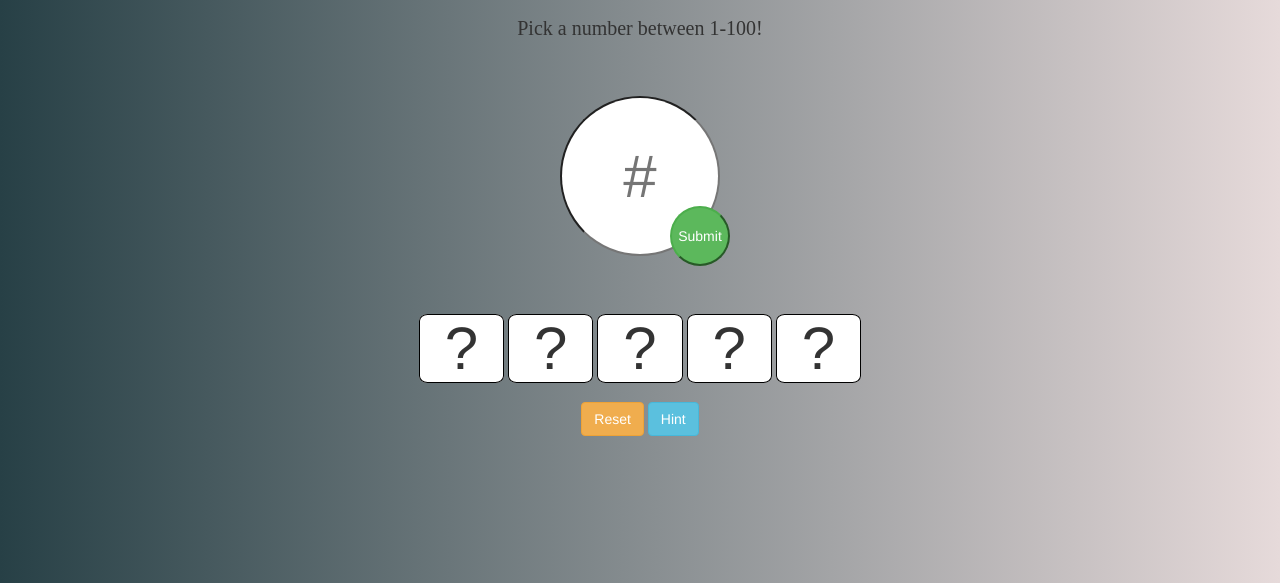
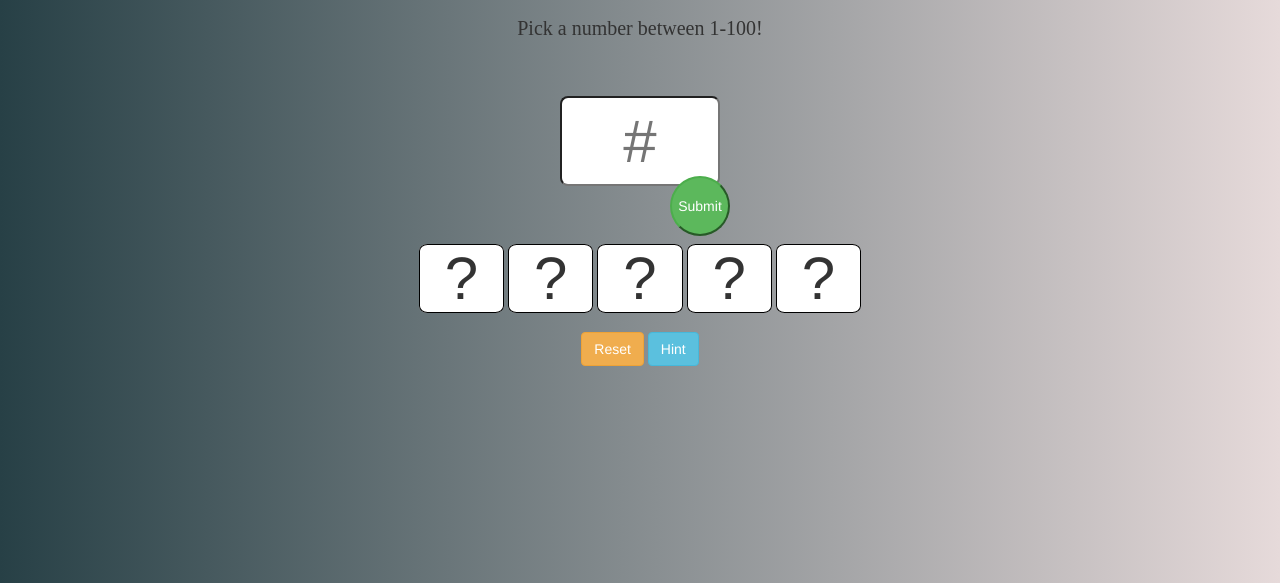
Before and after one commit to ajLapid718/guessingGame, a plain HTML site: page index.html in a window 1280 px wide. Shown: the part 78-661 px from the top of the page. Drawn offline with nearby package versions, Linux system fonts and the light colour scheme; a web font is replaced by a local one.

Commit message:
Turn oval shape into a rectangle

```diff
--- a/style.css
+++ b/style.css
@@ -28,9 +28,9 @@ h3#subtitle {
 }
 
 #players-input {
-  border-radius: 50%;
-  width: 160px;
-  height: 160px;
+  border-radius: 8px;
+  width: -webkit-fill-available;
+  height: 90px;
   font-size: 60px;
 }
 
@@ -39,7 +39,7 @@ h3#subtitle {
   width: 60px;
   height: 60px;
   position: absolute;
-  top: 110px;
+  top: 80px;
   left: 110px;
 }
 
```
